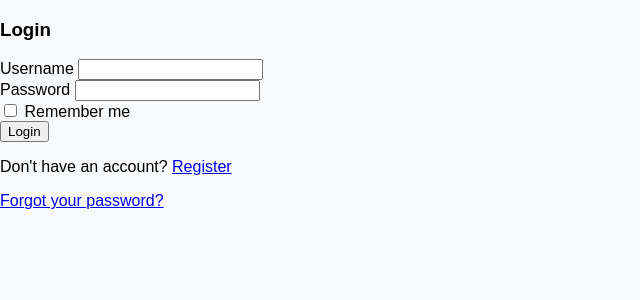
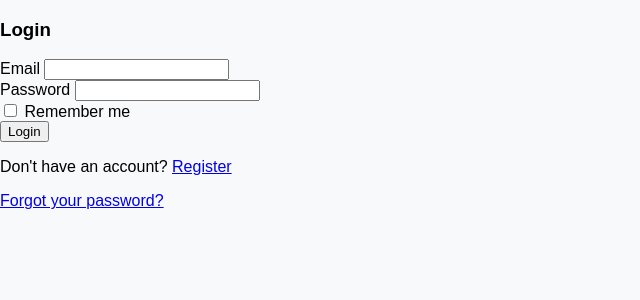
Before and after one commit to Clarlyte/budget_tracker, a Django app: page /users/login/ in a window 1280 px wide. Shown: the part 130-430 px from the top of the page, without its empty margins (0-640 px from the left). Run offline with Django 5.2, Linux system fonts and the light colour scheme.

Commit message:
Fixed login routing

```diff
--- a/templates/users/login.html
+++ b/templates/users/login.html
@@ -24,7 +24,7 @@
                             {% csrf_token %}
 
                             <div class="mb-3">
-                                <label for="id_username" class="form-label">Username</label>
+                                <label for="id_username" class="form-label">Email</label>
                                 <input type="text" name="username" id="id_username" class="form-control" required>
                             </div>
 
--- a/users/forms.py
+++ b/users/forms.py
@@ -23,11 +23,4 @@ class UserLoginForm(AuthenticationForm):
     )
 
     def clean_username(self):
-        username = self.cleaned_data.get('username')
-        if '@' in username:
-            try:
-                user = User.objects.get(email=username)
-                return user.username
-            except User.DoesNotExist:
-                pass
-        return username
+        return self.cleaned_data.get('username')
--- a/users/views.py
+++ b/users/views.py
@@ -9,14 +9,21 @@ from .forms import UserRegistrationForm, UserLoginForm
 def login_view(request):
     if request.method == 'POST':
         form = UserLoginForm(request, data=request.POST)
+        print('POST data:', request.POST)  # Debug POST data
+        print('Form valid:', form.is_valid())  # Debug form validity
         if form.is_valid():
             username = form.cleaned_data.get('username')
             password = form.cleaned_data.get('password')
+            print('Cleaned username:', username)
+            print('Cleaned password:', password)
             user = authenticate(username=username, password=password)
+            print('Authenticated user:', user)
             if user is not None:
                 login(request, user)
                 messages.success(request, f'Welcome back, {username}!')
                 return redirect('dashboard')
+        else:
+            print('Form errors:', form.errors)
         messages.error(request, 'Invalid username or password.')
     else:
         form = UserLoginForm()
@@ -55,7 +62,7 @@ def user_login(request):
 def user_logout(request):
     logout(request)
     messages.success(request, 'You have been logged out successfully.')
-    return redirect('login')
+    return redirect('users:login')
 
 @login_required
 def profile_view(request):
```
